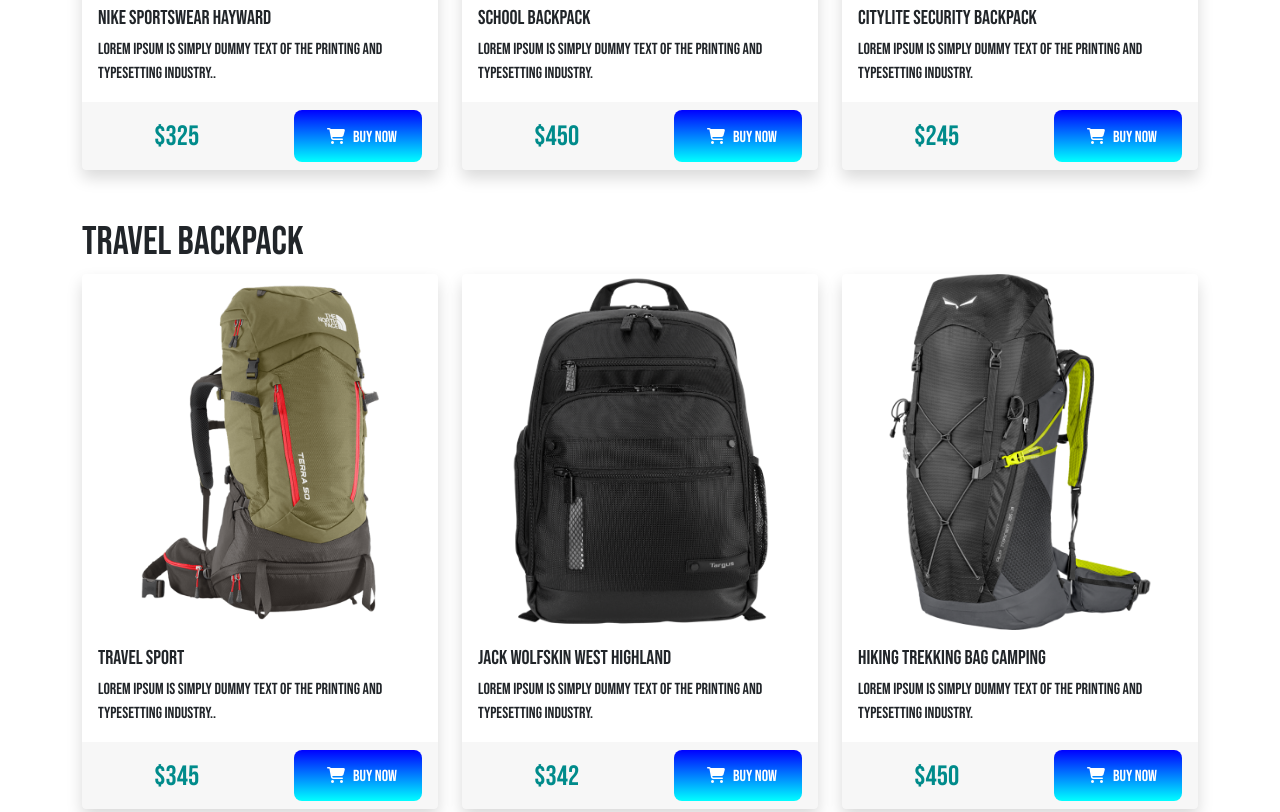
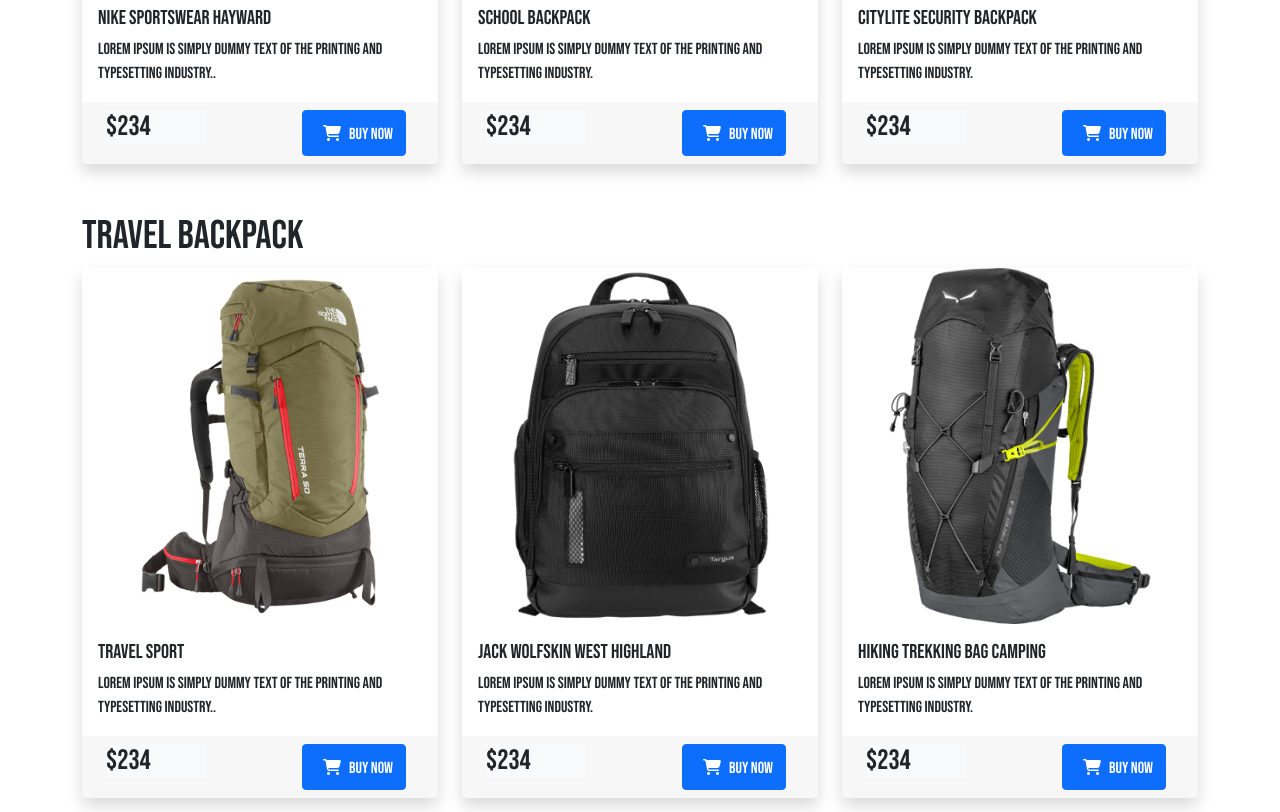
Before and after one commit to ankancse96/Bagpack-ecomerce, a plain HTML site: page index.html in a window 1280 px wide. Shown: the part 1460-2272 px from the top of the page. Drawn offline with nearby package versions, Linux system fonts and the light colour scheme.

Commit message:
last commit

```diff
--- a/index.html
+++ b/index.html
@@ -109,12 +109,20 @@
                           <p class="card-text">Lorem Ipsum is simply dummy text of the
                             printing and typesetting industry..</p>
                         </div>
-                        <div class="card-footer d-flex justify-content-end card-border">
-                                <h3 class="tag-color" style="margin-right: 95px;padding-top: 10px;">$325</h3>
-                                <button class="button">
-                                    <i class="fas fa-shopping-cart m-2"></i>BUY NOW
-                                </button>
+                        <div class="card-footer  card-border">
 
+                          <div class="container px-2">
+                            <div class="row g-1">
+                              <div class="col-4">
+                               <div class="  bg-light"><h3 >$234</h3></div>
+                              </div>
+                              <div class="col-8">
+                                <div class="d-grid gap-2 d-flex justify-content-end">
+                                  <button class="btn btn-primary me-md-2" type="button"><i class="fas fa-shopping-cart m-2"></i>BUY NOW</button>
+                                </div>
+                              </div>
+                            </div>
+                          </div>
                         </div>
 
                       </div>
@@ -127,12 +135,20 @@
                           <p class="card-text">Lorem Ipsum is simply dummy text of the
                             printing and typesetting industry.</p>
                         </div>
-                        <div class="card-footer d-flex justify-content-end card-border">
-                            <h3 class="tag-color" style="margin-right: 95px;padding-top: 10px;">$450</h3>
-                            <button class="button">
-                                <i class="fas fa-shopping-cart m-2"></i>BUY NOW
-                            </button>
+                        <div class="card-footer  card-border">
 
+                          <div class="container px-2">
+                            <div class="row g-1">
+                              <div class="col-4">
+                               <div class="  bg-light"><h3 >$234</h3></div>
+                              </div>
+                              <div class="col-8">
+                                <div class="d-grid gap-2 d-flex justify-content-end">
+                                  <button class="btn btn-primary me-md-2" type="button"><i class="fas fa-shopping-cart m-2"></i>BUY NOW</button>
+                                </div>
+                              </div>
+                            </div>
+                          </div>
                         </div>
                       </div>
                     </div>
@@ -144,12 +160,20 @@
                           <p class="card-text">Lorem Ipsum is simply dummy text of the
                             printing and typesetting industry.</p>
                         </div>
-                        <div class="card-footer d-flex justify-content-end card-border">
-                            <h3 class="tag-color" style="margin-right: 95px;padding-top: 10px;">$245</h3>
-                            <button class="button">
-                                <i class="fas fa-shopping-cart m-2"></i>BUY NOW
-                            </button>
+                        <div class="card-footer  card-border">
 
+                          <div class="container px-2">
+                            <div class="row g-1">
+                              <div class="col-4">
+                               <div class="  bg-light"><h3 >$234</h3></div>
+                              </div>
+                              <div class="col-8">
+                                <div class="d-grid gap-2 d-flex justify-content-end">
+                                  <button class="btn btn-primary me-md-2" type="button"><i class="fas fa-shopping-cart m-2"></i>BUY NOW</button>
+                                </div>
+                              </div>
+                            </div>
+                          </div>
                         </div>
                       </div>
                     </div>
@@ -169,12 +193,20 @@
                       <p class="card-text">Lorem Ipsum is simply dummy text of the
                         printing and typesetting industry..</p>
                     </div>
-                    <div class="card-footer d-flex justify-content-end card-border">
-                        <h3 class="tag-color" style="margin-right: 95px;padding-top: 10px;">$345</h3>
-                            <button class="button">
-                                <i class="fas fa-shopping-cart m-2"></i>BUY NOW
-                            </button>
+                    <div class="card-footer  card-border">
 
+                      <div class="container px-2">
+                        <div class="row g-1">
+                          <div class="col-4">
+                           <div class="  bg-light"><h3 >$234</h3></div>
+                          </div>
+                          <div class="col-8">
+                            <div class="d-grid gap-2 d-flex justify-content-end">
+                              <button class="btn btn-primary me-md-2" type="button"><i class="fas fa-shopping-cart m-2"></i>BUY NOW</button>
+                            </div>
+                          </div>
+                        </div>
+                      </div>
                     </div>
 
                   </div>
@@ -187,12 +219,20 @@
                       <p class="card-text">Lorem Ipsum is simply dummy text of the
                         printing and typesetting industry.</p>
                     </div>
-                    <div class="card-footer d-flex justify-content-end card-border">
-                        <h3 class="tag-color" style="margin-right: 95px;padding-top: 10px;">$342</h3>
-                        <button class="button">
-                            <i class="fas fa-shopping-cart m-2"></i>BUY NOW
-                        </button>
+                    <div class="card-footer  card-border">
 
+                      <div class="container px-2">
+                        <div class="row g-1">
+                          <div class="col-4">
+                           <div class="  bg-light"><h3 >$234</h3></div>
+                          </div>
+                          <div class="col-8">
+                            <div class="d-grid gap-2 d-flex justify-content-end">
+                              <button class="btn btn-primary me-md-2" type="button"><i class="fas fa-shopping-cart m-2"></i>BUY NOW</button>
+                            </div>
+                          </div>
+                        </div>
+                      </div>
                     </div>
                   </div>
                 </div>
@@ -204,12 +244,20 @@
                       <p class="card-text">Lorem Ipsum is simply dummy text of the
                         printing and typesetting industry.</p>
                     </div>
-                    <div class="card-footer d-flex justify-content-end card-border">
-                        <h3 class="tag-color" style="margin-right: 95px;padding-top: 10px;">$450</h3>
-                        <button class="button">
-                            <i class="fas fa-shopping-cart m-2"></i>BUY NOW
-                        </button>
+                    <div class="card-footer  card-border">
 
+                      <div class="container px-2">
+                        <div class="row g-1">
+                          <div class="col-4">
+                           <div class="  bg-light"><h3 >$234</h3></div>
+                          </div>
+                          <div class="col-8">
+                            <div class="d-grid gap-2 d-flex justify-content-end">
+                              <button class="btn btn-primary me-md-2" type="button"><i class="fas fa-shopping-cart m-2"></i>BUY NOW</button>
+                            </div>
+                          </div>
+                        </div>
+                      </div>
                     </div>
                   </div>
                 </div>
--- a/style.css
+++ b/style.css
@@ -30,6 +30,7 @@
     padding: 9px 25px;
     cursor: pointer;
 }
+
 .bag-width img{
     width: 100%;
 }
```
Lines whose indentation alone changed are shown as unchanged.
